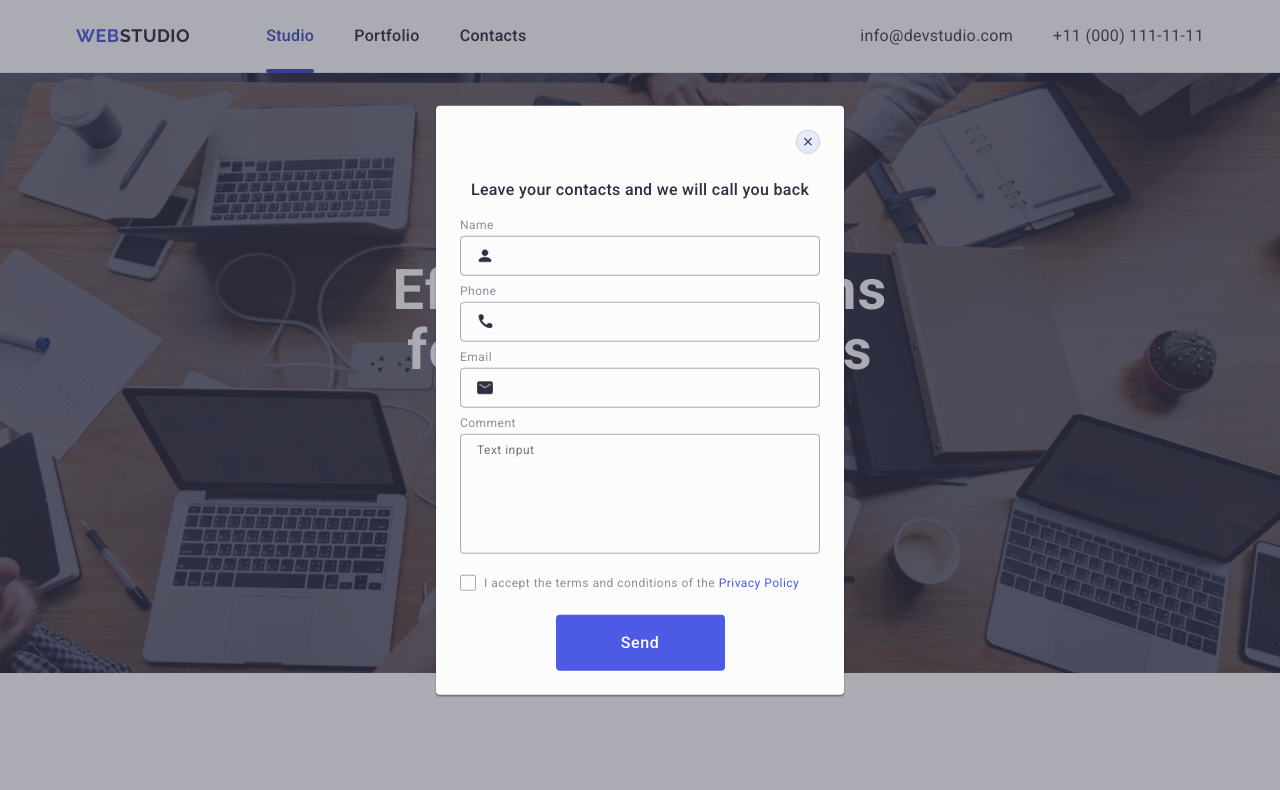
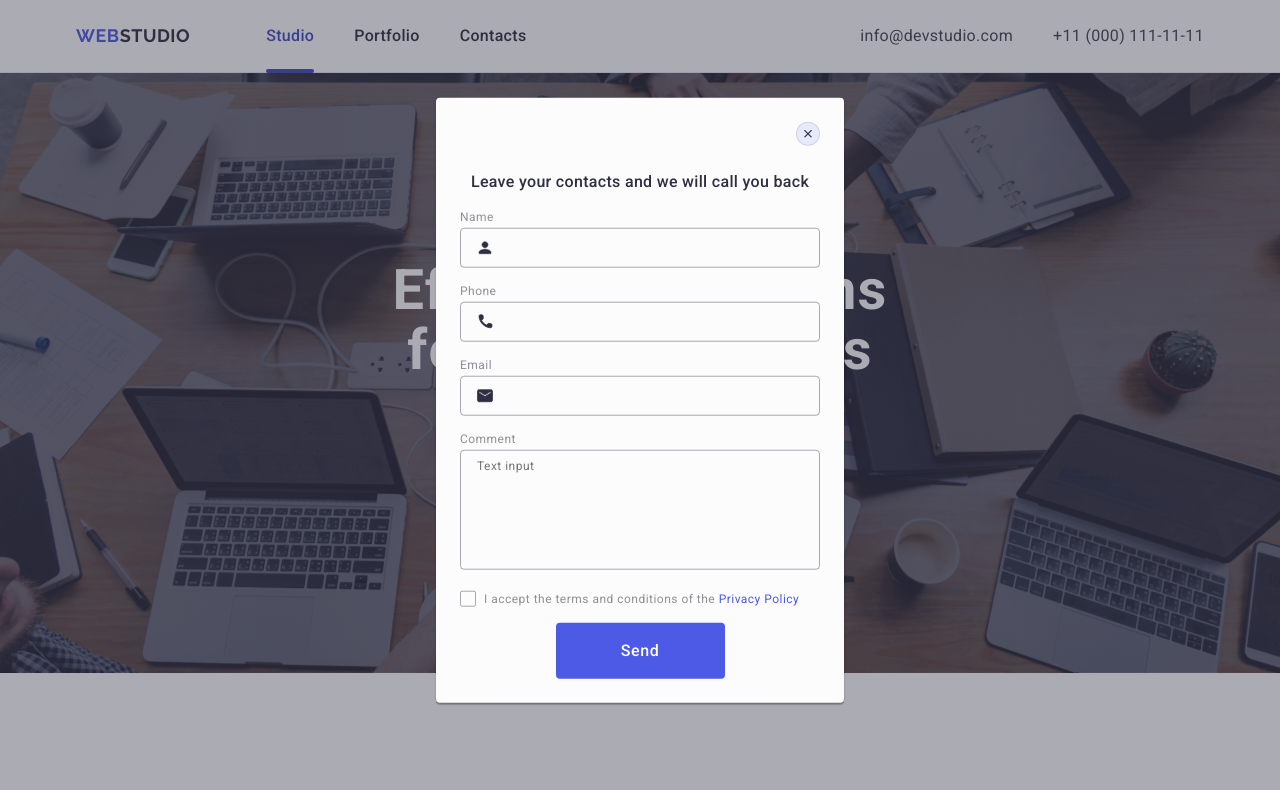
Before and after one commit to DmytroLysenk0/goit-markup-hw-05, a plain HTML site: page index.html in a window 1280 px wide. Shown: the top 790 px of the page. Drawn offline with nearby package versions, Linux system fonts and the light colour scheme.

Commit message:
Update styles.css

```diff
--- a/css/styles.css
+++ b/css/styles.css
@@ -848,7 +848,7 @@ img {
   color: rgba(46, 47, 66, 0.4);
   background-color: transparent;
   padding: 8px 16px;
-  margin-bottom: 8px;
+  /* margin-bottom: 16px; */
   transition: border-color 250ms cubic-bezier(0.4, 0, 0.2, 1);
 
   resize: none;
@@ -888,11 +888,11 @@ img {
   text-decoration-line: underline;
 }
 .field {
-  margin-bottom: 8px;
+  margin-bottom: 16px;
 }
 .field_ {
   display: flex;
-  margin-bottom: 24px;
+  margin-bottom: 16px;
 
   align-items: flex-start;
   justify-content: flex-start;
```
